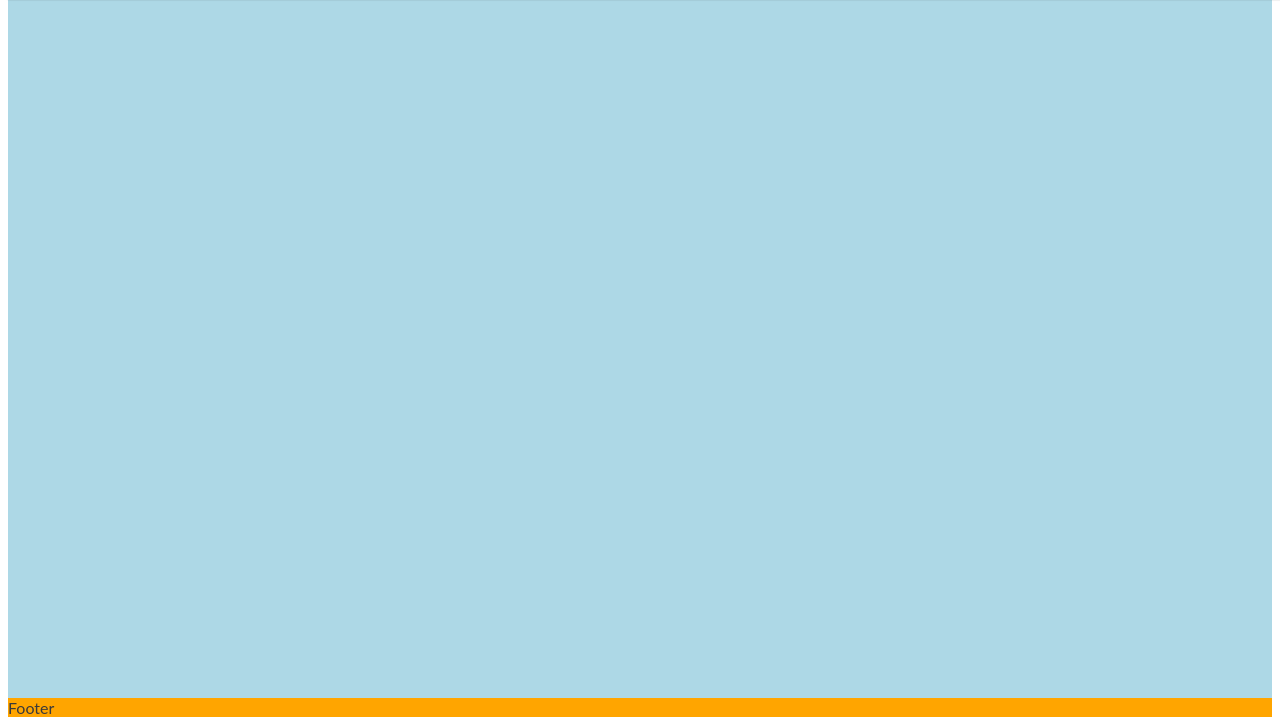
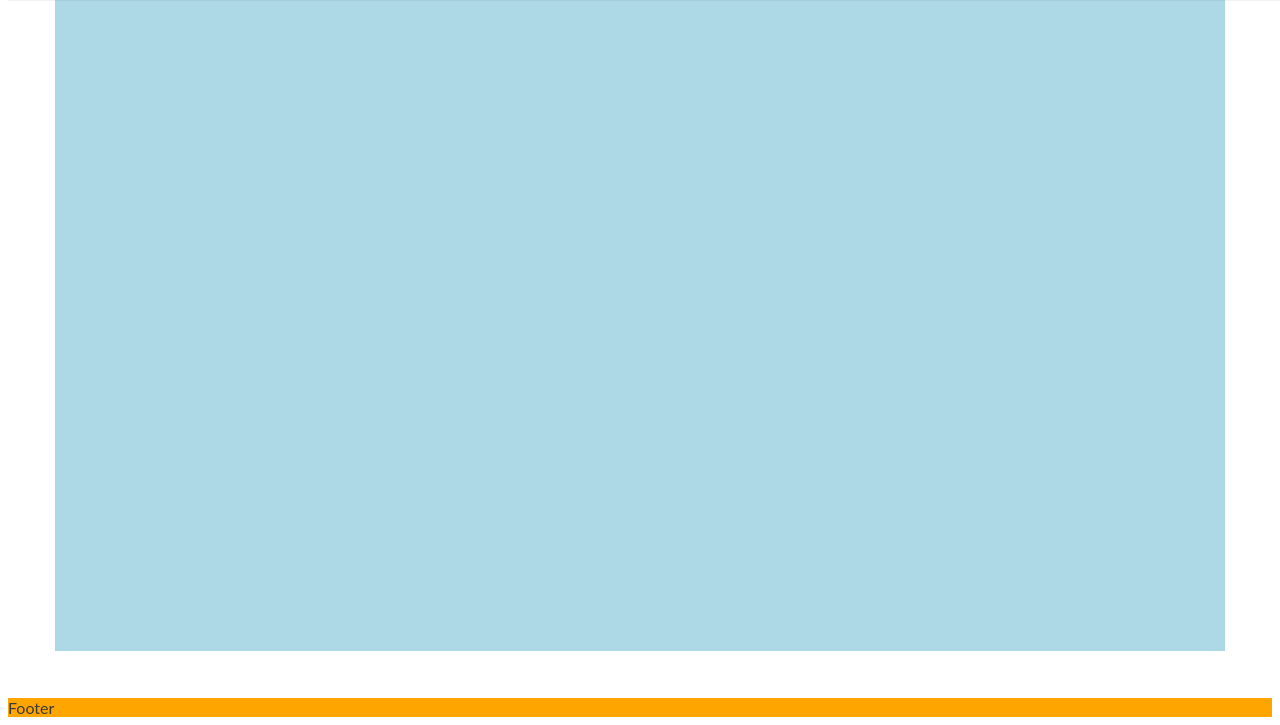
Before and after one commit to BristolGeza/love-running, a plain HTML site: page index.html in a window 1280 px wide. Shown: the part 91-816 px from the top of the page. Drawn offline with Linux system fonts and the light colour scheme.

Commit message:
css margin

```diff
--- a/assets/css/style.css
+++ b/assets/css/style.css
@@ -88,6 +88,7 @@ nav {
 main {
     background-color: lightblue;
     flex: 1 0 auto;
+    margin: 47px;
 
 }
 
```
